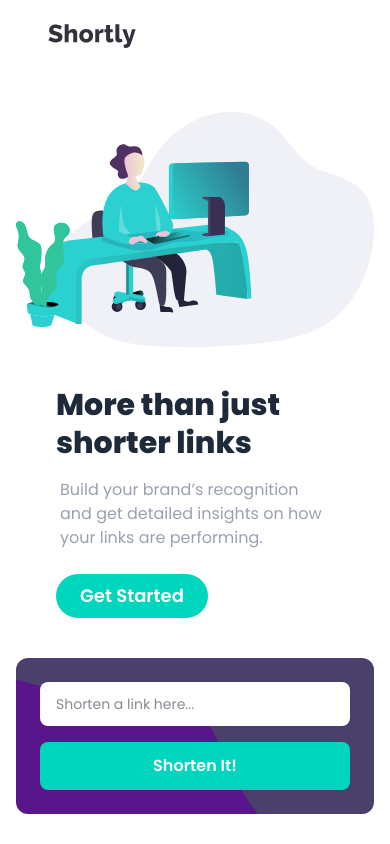
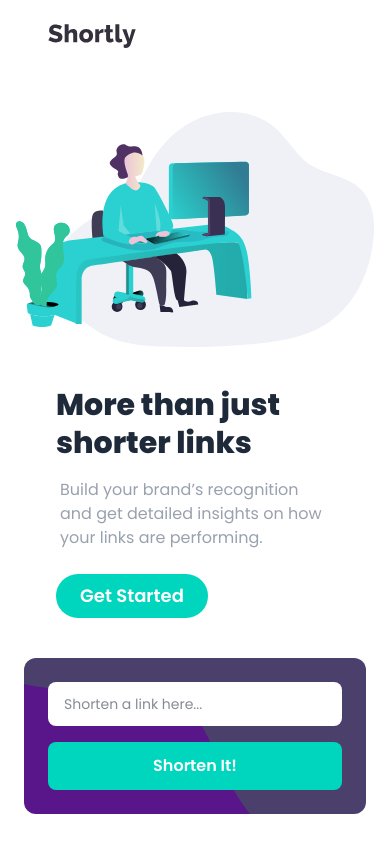
Before and after one commit to millan-figueroa-pscoursework/project-url-shortening-landing-page, a React (Vite) app: page / in a window 390 px wide. Shown: the top 844 px of the page. Built offline with nearby package versions, Linux system fonts and the light colour scheme.

Commit message:
Resizes form width to make it responsive

```diff
--- a/src/components/URLShortenerForm.tsx
+++ b/src/components/URLShortenerForm.tsx
@@ -1,7 +1,7 @@
 export default function URLShortenerForm() {
   return (
     <section className="w-full">
-      <div className="max-w-6xl mx-auto px-4 py-10">
+      <div className="max-w-6xl mx-auto py-10 px-6 md:px-16">
         <div
           className="bg-purple-900 rounded-xl p-6 md:p-10 flex flex-col md:flex-row items-center gap-4 md:gap-6 bg-cover bg-no-repeat bg-right"
           style={{ backgroundImage: "url('/bg-shorten-desktop.svg')" }}
```
